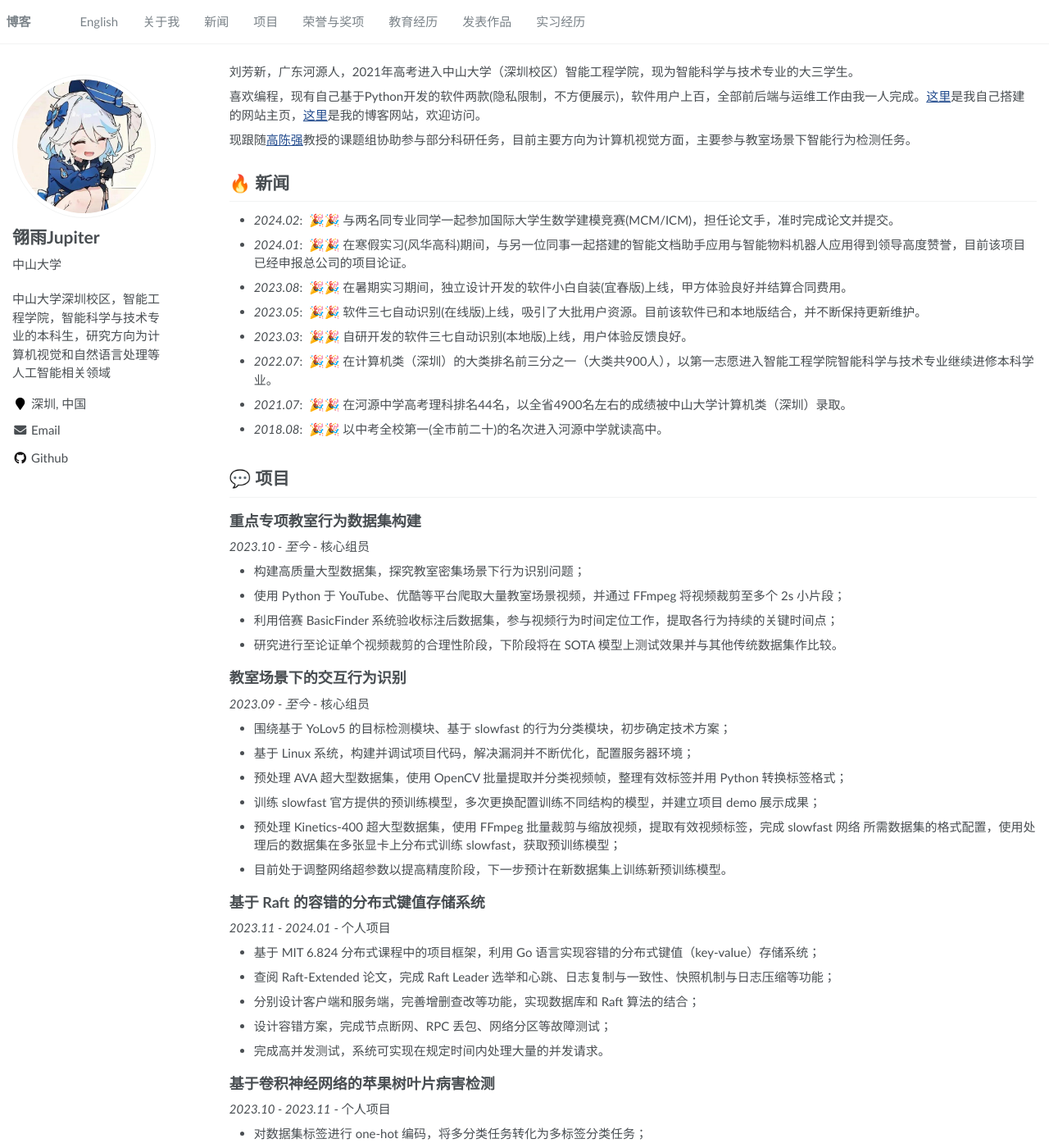
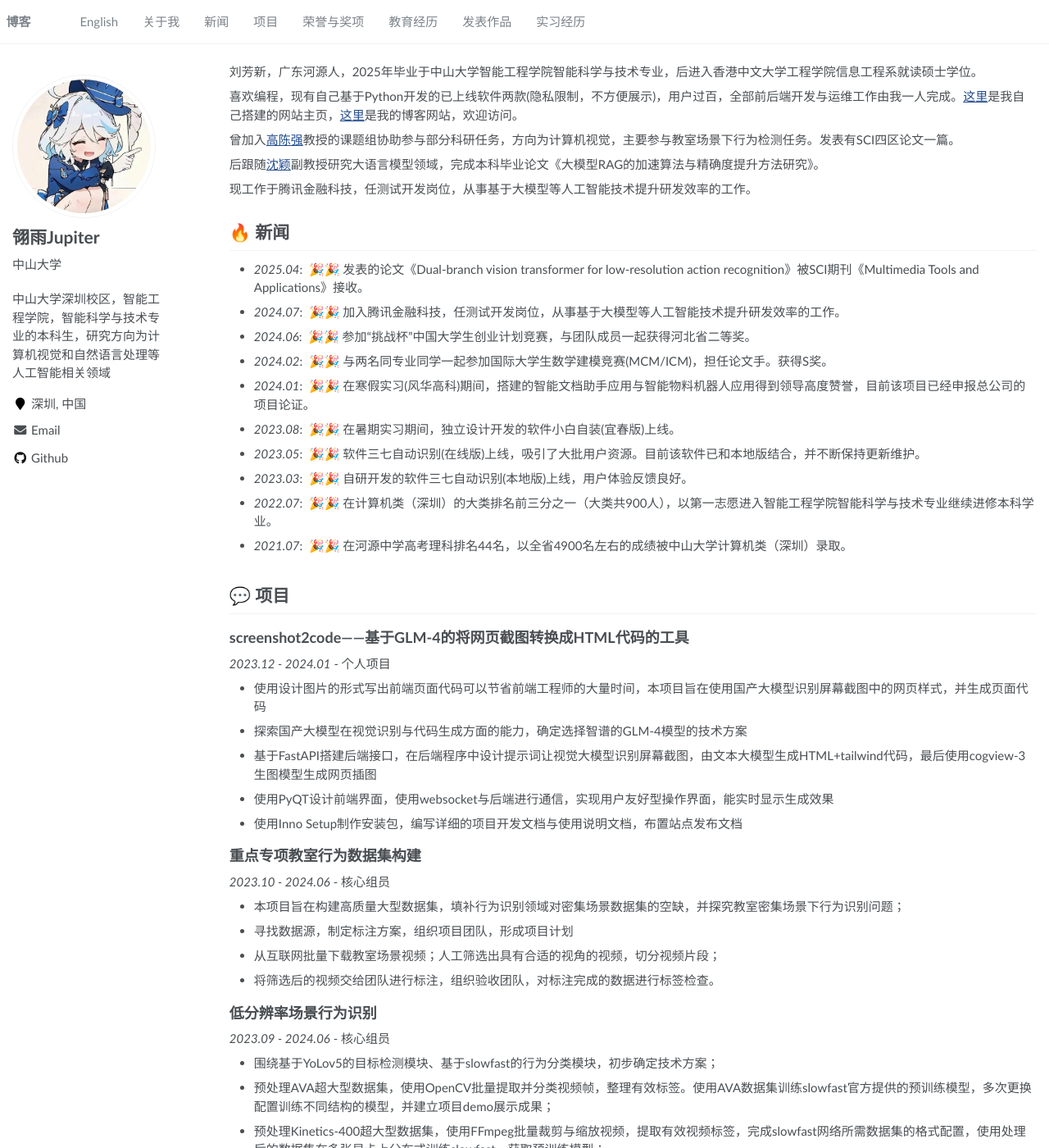
Before and after one commit to LinyuJupiter/zh-linyujupiter-homepage, a Jekyll site: the page built from _pages/about.md, in a window 1280 px wide and 1400 px high. Shown: the whole window at 82% size. Built offline with Jekyll 4.4.1, drawn with Linux system fonts in a browser that asks for light colours; some of the changed text lies outside the part shown.

Commit message:
更新最新资料

```diff
--- a/_includes/masthead.html
+++ b/_includes/masthead.html
@@ -4,7 +4,7 @@
       <nav id="site-nav" class="greedy-nav">
         <button><div class="navicon"></div></button>
         <ul class="visible-links">
-          <li class="masthead__menu-item masthead__menu-item--lg masthead__menu-home-item"><a href="http://linyujupiter.icu:3003">博客</a></li>
+          <li class="masthead__menu-item masthead__menu-item--lg masthead__menu-home-item"><a href="http://134.175.123.166:3003">博客</a></li>
           {% for link in site.data.navigation.main %}
             <li class="masthead__menu-item"><a href="{{ domain }}{{ link.url }}">{{ link.title }}</a></li>
           {% endfor %}
--- a/_pages/about.md
+++ b/_pages/about.md
@@ -17,19 +17,30 @@ redirect_from:
 
 <span class='anchor' id='about-me'></span>
 
-刘芳新，广东河源人，2021年高考进入中山大学（深圳校区）智能工程学院，现为智能科学与技术专业的大三学生。
+刘芳新，广东河源人，2025年毕业于中山大学智能工程学院智能科学与技术专业，后进入香港中文大学工程学院信息工程系就读硕士学位。
 
-喜欢编程，现有自己基于Python开发的软件两款(隐私限制，不方便展示)，软件用户上百，全部前后端与运维工作由我一人完成。[这里](http://linyujupiter.icu)是我自己搭建的网站主页，[这里](http://linyujupiter.icu:3003)是我的博客网站，欢迎访问。
+喜欢编程，现有自己基于Python开发的已上线软件两款(隐私限制，不方便展示)，用户过百，全部前后端开发与运维工作由我一人完成。[这里](http://134.175.123.166)是我自己搭建的网站主页，[这里](http://134.175.123.166:3003)是我的博客网站，欢迎访问。
 
-现跟随[高陈强](https://gaocq.github.io/index.html)教授的课题组协助参与部分科研任务，目前主要方向为计算机视觉方面，主要参与教室场景下智能行为检测任务。
+曾加入[高陈强](https://gaocq.github.io/index.html)教授的课题组协助参与部分科研任务，方向为计算机视觉，主要参与教室场景下行为检测任务。发表有SCI四区论文一篇。
+
+后跟随[沈颖](https://sysu-hcp.net/faculty/442.html)副教授研究大语言模型领域，完成本科毕业论文《大模型RAG的加速算法与精确度提升方法研究》。
+
+现工作于腾讯金融科技，任测试开发岗位，从事基于大模型等人工智能技术提升研发效率的工作。
 
 <span class='anchor' id='news'></span>
 # 🔥 新闻
-- *2024.02*: &nbsp;🎉🎉 与两名同专业同学一起参加国际大学生数学建模竞赛(MCM/ICM)，担任论文手，准时完成论文并提交。
 
-- *2024.01*: &nbsp;🎉🎉 在寒假实习(风华高科)期间，与另一位同事一起搭建的智能文档助手应用与智能物料机器人应用得到领导高度赞誉，目前该项目已经申报总公司的项目论证。
+- *2025.04*: &nbsp;🎉🎉 发表的论文《Dual-branch vision transformer for low-resolution action recognition》被SCI期刊《Multimedia Tools and Applications》接收。
 
-- *2023.08*: &nbsp;🎉🎉 在暑期实习期间，独立设计开发的软件小白自装(宜春版)上线，甲方体验良好并结算合同费用。
+- *2024.07*: &nbsp;🎉🎉 加入腾讯金融科技，任测试开发岗位，从事基于大模型等人工智能技术提升研发效率的工作。
+
+- *2024.06*: &nbsp;🎉🎉 参加“挑战杯”中国大学生创业计划竞赛，与团队成员一起获得河北省二等奖。
+
+- *2024.02*: &nbsp;🎉🎉 与两名同专业同学一起参加国际大学生数学建模竞赛(MCM/ICM)，担任论文手。获得S奖。
+
+- *2024.01*: &nbsp;🎉🎉 在寒假实习(风华高科)期间，搭建的智能文档助手应用与智能物料机器人应用得到领导高度赞誉，目前该项目已经申报总公司的项目论证。
+
+- *2023.08*: &nbsp;🎉🎉 在暑期实习期间，独立设计开发的软件小白自装(宜春版)上线。
 
 - *2023.05*: &nbsp;🎉🎉 软件三七自动识别(在线版)上线，吸引了大批用户资源。目前该软件已和本地版结合，并不断保持更新维护。
 
@@ -39,27 +50,32 @@ redirect_from:
 
 - *2021.07*: &nbsp;🎉🎉 在河源中学高考理科排名44名，以全省4900名左右的成绩被中山大学计算机类（深圳）录取。
 
-- *2018.08*: &nbsp;🎉🎉 以中考全校第一(全市前二十)的名次进入河源中学就读高中。
-
 <span class='anchor' id='projects'></span>
 # 💬 项目
 
+## screenshot2code——基于GLM-4的将网页截图转换成HTML代码的工具
+*2023.12 - 2024.01* - 个人项目
+
+- 使用设计图片的形式写出前端页面代码可以节省前端工程师的大量时间，本项目旨在使用国产大模型识别屏幕截图中的网页样式，并生成页面代码
+- 探索国产大模型在视觉识别与代码生成方面的能力，确定选择智谱的GLM-4模型的技术方案
+- 基于FastAPI搭建后端接口，在后端程序中设计提示词让视觉大模型识别屏幕截图，由文本大模型生成HTML+tailwind代码，最后使用cogview-3生图模型生成网页插图
+- 使用PyQT设计前端界面，使用websocket与后端进行通信，实现用户友好型操作界面，能实时显示生成效果
+- 使用Inno Setup制作安装包，编写详细的项目开发文档与使用说明文档，布置站点发布文档
+
 ## 重点专项教室行为数据集构建
-*2023.10 - 至今* - 核心组员
-- 构建高质量大型数据集，探究教室密集场景下行为识别问题；
-- 使用 Python 于 YouTube、优酷等平台爬取大量教室场景视频，并通过 FFmpeg 将视频裁剪至多个 2s 小片段；
-- 利用倍赛 BasicFinder 系统验收标注后数据集，参与视频行为时间定位工作，提取各行为持续的关键时间点；
-- 研究进行至论证单个视频裁剪的合理性阶段，下阶段将在 SOTA 模型上测试效果并与其他传统数据集作比较。
+*2023.10 - 2024.06* - 核心组员
+- 本项目旨在构建高质量大型数据集，填补行为识别领域对密集场景数据集的空缺，并探究教室密集场景下行为识别问题；
+- 寻找数据源，制定标注方案，组织项目团队，形成项目计划
+- 从互联网批量下载教室场景视频；人工筛选出具有合适的视角的视频，切分视频片段；
+- 将筛选后的视频交给团队进行标注，组织验收团队，对标注完成的数据进行标签检查。
 
-## 教室场景下的交互行为识别
-*2023.09 - 至今* - 核心组员
-- 围绕基于 YoLov5 的目标检测模块、基于 slowfast 的行为分类模块，初步确定技术方案；
-- 基于 Linux 系统，构建并调试项目代码，解决漏洞并不断优化，配置服务器环境；
-- 预处理 AVA 超大型数据集，使用 OpenCV 批量提取并分类视频帧，整理有效标签并用 Python 转换标签格式；
-- 训练 slowfast 官方提供的预训练模型，多次更换配置训练不同结构的模型，并建立项目 demo 展示成果；
-- 预处理 Kinetics-400 超大型数据集，使用 FFmpeg 批量裁剪与缩放视频，提取有效视频标签，完成 slowfast 网络
-所需数据集的格式配置，使用处理后的数据集在多张显卡上分布式训练 slowfast，获取预训练模型；
-- 目前处于调整网络超参数以提高精度阶段，下一步预计在新数据集上训练新预训练模型。
+## 低分辨率场景行为识别
+*2023.09 - 2024.06* - 核心组员
+- 围绕基于YoLov5的目标检测模块、基于slowfast的行为分类模块，初步确定技术方案；
+- 预处理AVA超大型数据集，使用OpenCV批量提取并分类视频帧，整理有效标签。使用AVA数据集训练slowfast官方提供的预训练模型，多次更换配置训练不同结构的模型，并建立项目demo展示成果；
+- 预处理Kinetics-400超大型数据集，使用FFmpeg批量裁剪与缩放视频，提取有效视频标签，完成slowfast网络所需数据集的格式配置，使用处理后的数据集在多张显卡上分布式训练slowfast，获取预训练模型；
+- 参考slowfast网络，提出一个具有双重分支的网络，用来分离时空特征。在主分支中，使用较低的帧速率提取空间信息。而在辅分支中，使用较高的帧速率来提取时间信息。这两个分支的信息通过交叉注意力实现双向融合；
+- 提出的新网络结构在公开数据集上获得75.2\%的F1分数，而在新提出的教室场景行为识别数据集上获得83.41\%的准确率，超越了baseline模型，推理成本仅增加13.41\%。
 
 ## 基于 Raft 的容错的分布式键值存储系统
 *2023.11 - 2024.01* - 个人项目
@@ -101,20 +117,35 @@ redirect_from:
 
 <span class='anchor' id='honors-and-awards'></span>
 # 🎖 荣誉与奖项
+- *2024.07* “挑战杯”中国大学生创业计划竞赛河北省二等奖
 - *2024.02* 国际大学生数学建模竞赛(MCM/ICM)。
 - *2023.03* 智能工程学院首届“智数杯”数据分析赛三等奖。
 
 <span class='anchor' id='educations'></span>
 # 📖 教育经历
-- *2021.09 - 2025.06 (至今)*, 中山大学深圳校区, 智能工程学院, 智能科学与技术专业, 深圳。
-- *2018.09 - 2021.06*, 河源中学, 河源。
+- *2025.09 - 至今*, 硕士：香港中文大学, 工程学院，信息工程系, 香港。
+- *2021.09 - 2025.06*, 本科：中山大学, 智能工程学院, 智能科学与技术专业, 深圳。
+- *2018.09 - 2021.06*, 高中：河源中学, 河源。
 
 <span class='anchor' id='publications'></span>
 # 📝 发表作品
-- 暂无。
+
+- *2025.04* [Chen, R., Gao, C., Tan, Z., Liu, F., Yu, J., & Li, X. (2025). Dual-branch vision transformer for low-resolution action recognition. Multimedia Tools and Applications, 1-20.](https://link.springer.com/article/10.1007/s11042-025-20827-w)
+
+- *2024.06* 计算机软件著作权——CellMaster 教学系统
 
 <span class='anchor' id='internships'></span>
 # 💻 实习经历
+
+## *2024.07 - 至今*, [腾讯科技（深圳）有限公司](https://www.tencent.com/zh-cn/index.html), 测试开发, 深圳
+- 负责开发自动化测试用例生成工具，该工具旨在根据调用日志等信息，由基于大模型的Agent工作流生成对应测试场景的场景测试用例代码。
+- 设计日志解析方案，编写算法从庞杂的接口调用日志提取有效接口信息。
+- 使用基于匹配算法与混元大模型的多路匹配方案，追溯各个接口请求体参数来源。
+- 基于混元大模型与向量索引服务，使用Few-shot-Cot方法设计提示词，提供接口信息与少量代码模版，让大模型输出测试用例代码。
+- 解析数据库表记录，使用多路匹配方案追溯数据库字段来源，从而实现测试流程的结果检查。
+- 完成系统整体设计，拆分任务并搭建解耦出来的各个模块，串联全部流程并最终实现完整系统。
+
+
 ## *2024.01 - 2024.02*, [广东风华高新科技股份有限公司](https://www.china-fenghua.com/), 人工智能工程师, 肇庆。
 - 编写智能订单报表管理程序，批量高速处理公司订单入库问题；
 - 基于chatGLM-6b、qwen-7b等开源大模型，使用公司文档进行风华人工智能文档大模型开发、训练与部署；
```
